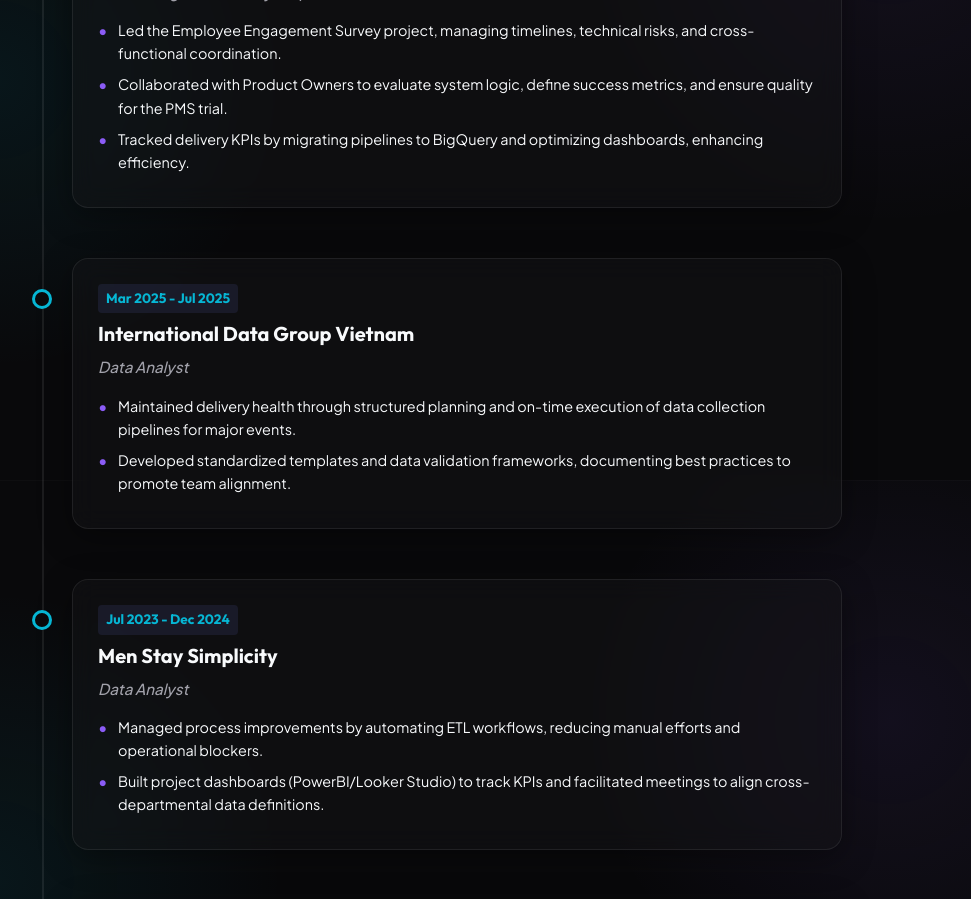
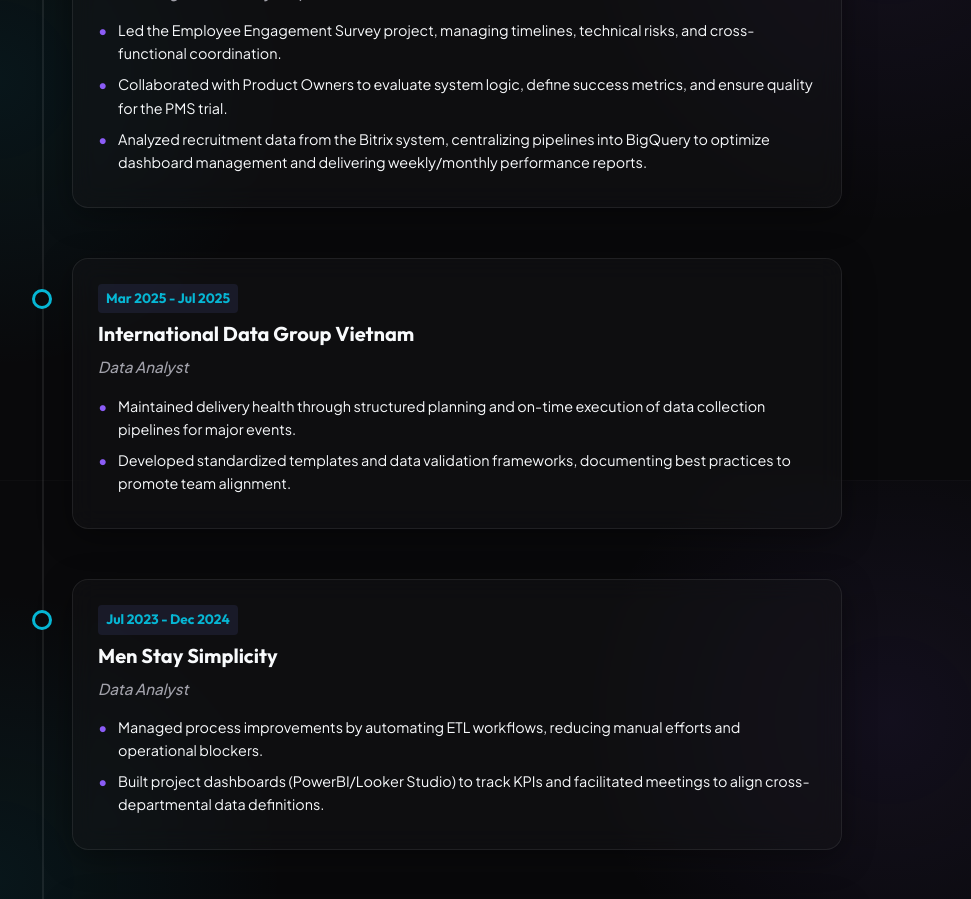
Before and after one commit to CterLQP/LQP-Portfolio-Web, a Next.js app: page / in a window 1280 px wide. Shown: the part 1920-2819 px from the top of the page, without its empty margins (198-1169 px from the left). Built offline with nearby package versions, Linux system fonts and the light colour scheme.

Commit message:
Correct GHN Bitrix to BigQuery pipeline experience

```diff
--- a/src/data/translations.js
+++ b/src/data/translations.js
@@ -45,7 +45,7 @@
       exp_ghn_position: "Processing & Data Analyst Specialist",
       exp_ghn_desc1: "Led the Employee Engagement Survey project, managing timelines, technical risks, and cross-functional coordination.",
       exp_ghn_desc2: "Collaborated with Product Owners to evaluate system logic, define success metrics, and ensure quality for the PMS trial.",
-      exp_ghn_desc3: "Tracked delivery KPIs by migrating pipelines to BigQuery and optimizing dashboards, enhancing efficiency.",
+      exp_ghn_desc3: "Analyzed recruitment data from the Bitrix system, centralizing pipelines into BigQuery to optimize dashboard management and delivering weekly/monthly performance reports.",
 
       project_ghn_title: "[Python] HR & Ops Analytics Dashboard",
       tag_ibcs: "IBCS",
@@ -186,7 +186,7 @@
       exp_ghn_position: "Chuyên viên Phân tích Quy trình và Dữ liệu",
       exp_ghn_desc1: "Dẫn dắt dự án Khảo sát mức độ Gắn kết của Nhân viên, quản lý tiến độ, rủi ro kỹ thuật và phối hợp liên phòng ban.",
       exp_ghn_desc2: "Hợp tác với các Product Owner để đánh giá logic hệ thống, xác định tiêu chí thành công và đảm bảo chất lượng cho bản thử nghiệm Hệ thống Quản lý Hiệu suất (PMS).",
-      exp_ghn_desc3: "Theo dõi các KPI giao hàng bằng cách chuyển đổi luồng dữ liệu sang BigQuery và tối ưu hóa dashboard, loại bỏ các trở ngại vận hành và nâng cao hiệu quả.",
+      exp_ghn_desc3: "Phân tích dữ liệu tuyển dụng từ hệ thống Bitrix, chuyển đổi luồng dữ liệu sang BigQuery để quản lý và tối ưu hóa dashboard, đồng thời báo cáo hiệu suất theo tuần và tháng.",
 
       project_ghn_title: "[Python] Bảng điều khiển Phân tích Nhân sự & Vận hành",
       tag_ibcs: "IBCS",
@@ -297,7 +297,7 @@
 1. GHN - Processing & Data Analyst Specialist (Mar 2026 - Present)
    - Led the Employee Engagement Survey project, managed timelines and technical risks.
    - Collaborated with Product Owners to evaluate system logic and ensure quality for the PMS trial.
-   - Tracked delivery KPIs by migrating pipelines to BigQuery and optimizing dashboards.
+   - Analyzed recruitment data from the Bitrix system, centralizing pipelines into BigQuery to optimize dashboard management and delivering weekly/monthly performance reports.
 
 2. International Data Group Vietnam - Data Analyst (Mar 2025 - Jul 2025)
    - Maintained delivery health through structured planning of data collection pipelines.
```
